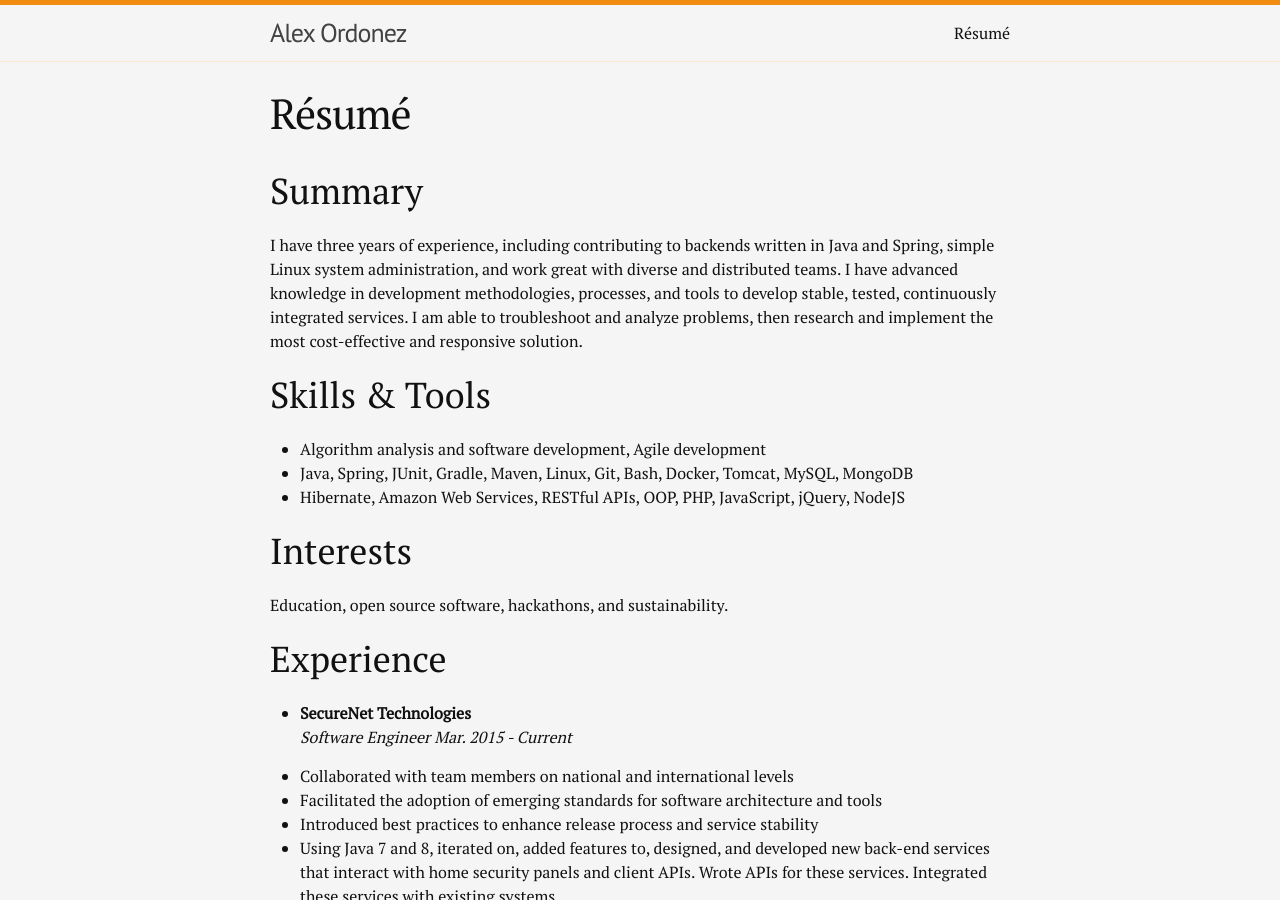
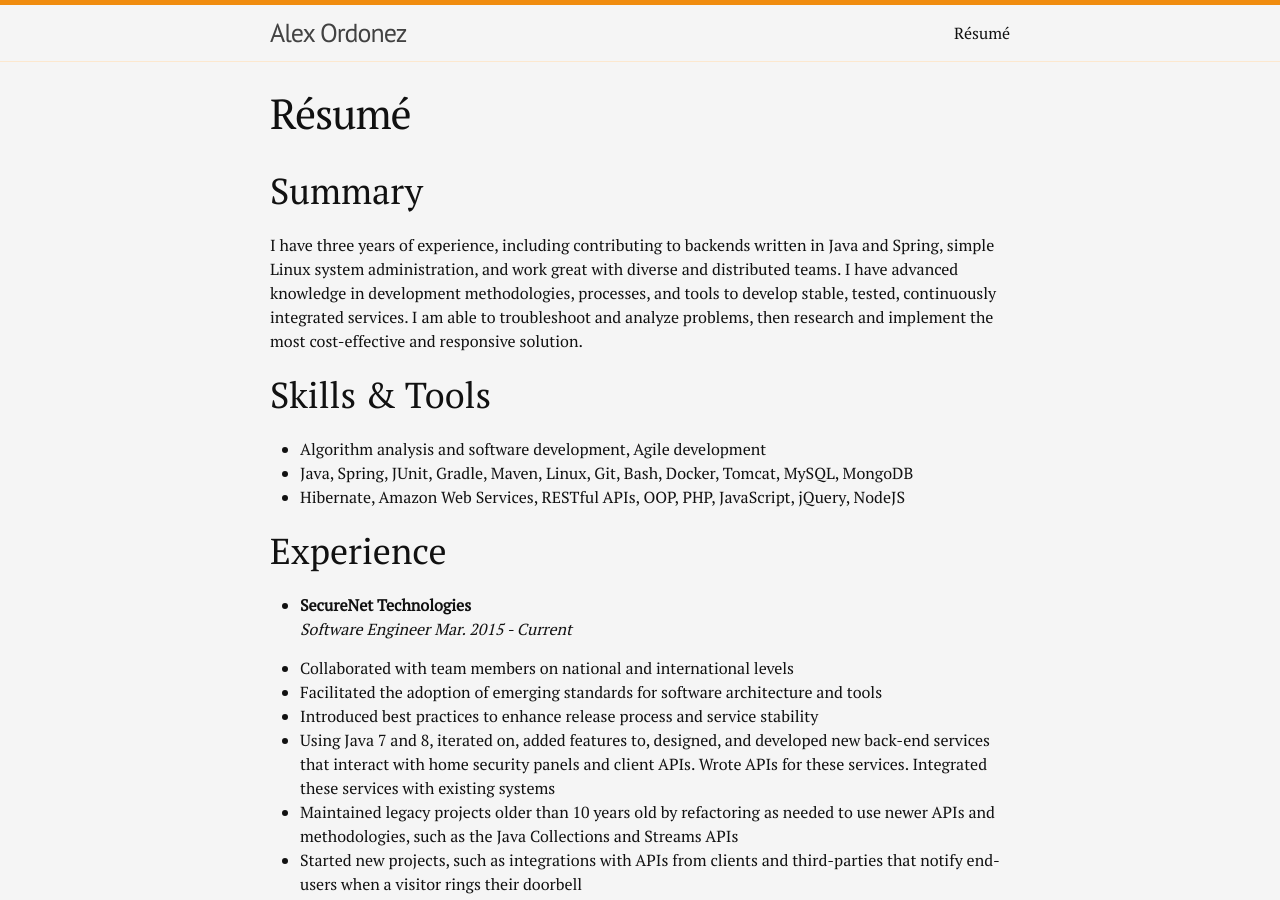
Before and after one commit to a-p-o/a-p-o.github.io, a Jekyll site: the page built from resume.md, in a window 1280 px wide and 900 px high. Built offline with Jekyll 4.4.1, drawn with Linux system fonts in a browser that asks for light colours; some web fonts are replaced.

Commit message:
Remove interests from resume

```diff
--- a/resume.md
+++ b/resume.md
@@ -14,10 +14,6 @@ I am able to troubleshoot and analyze problems, then research and implement the
 * Algorithm analysis and software development, Agile development
 * Java, Spring, JUnit, Gradle, Maven, Linux, Git, Bash, Docker, Tomcat, MySQL, MongoDB
 * Hibernate, Amazon Web Services, RESTful APIs, OOP, PHP, JavaScript, jQuery, NodeJS
-
-# Interests
-
-Education, open source software, hackathons, and sustainability.
 
 # Experience
 
```
